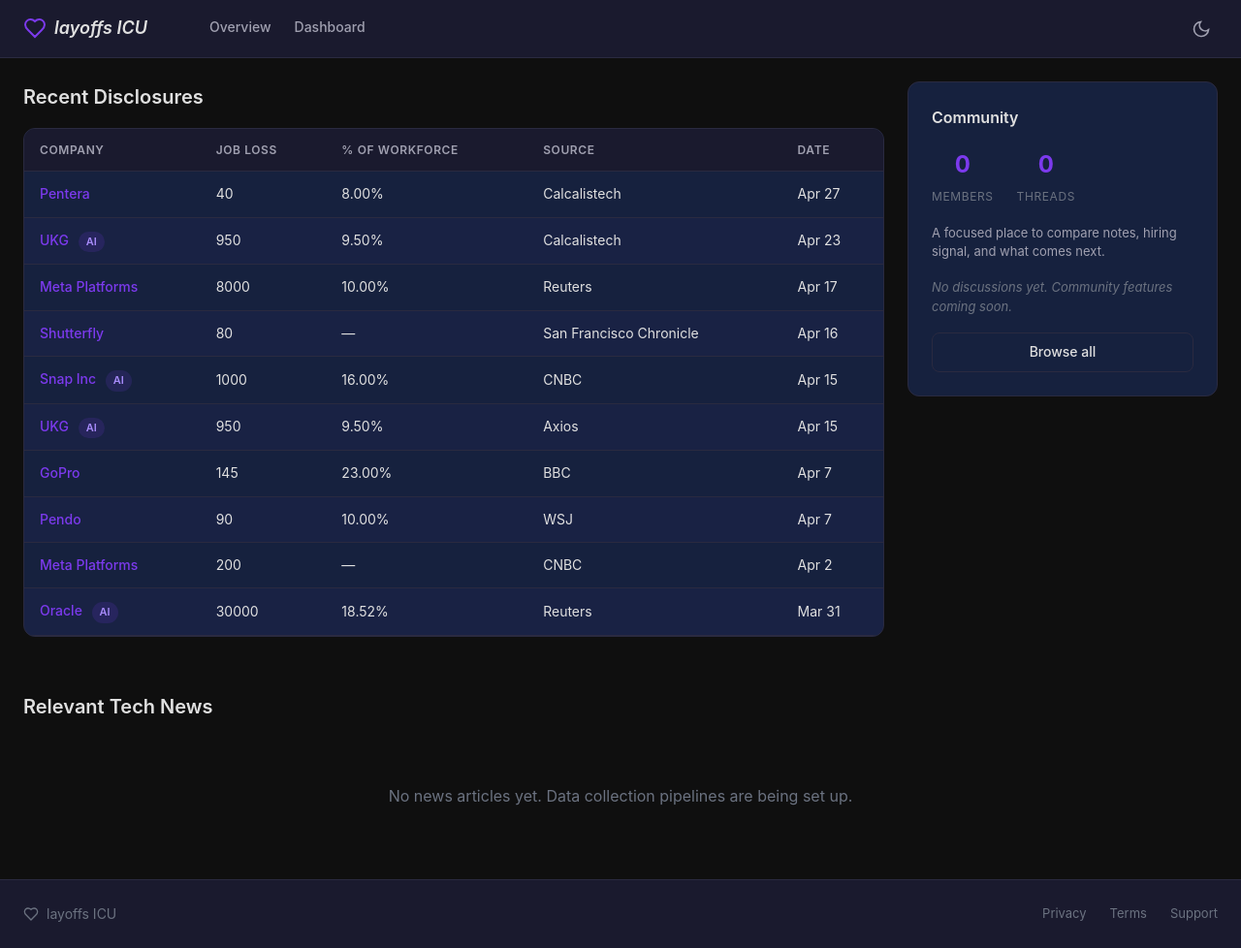
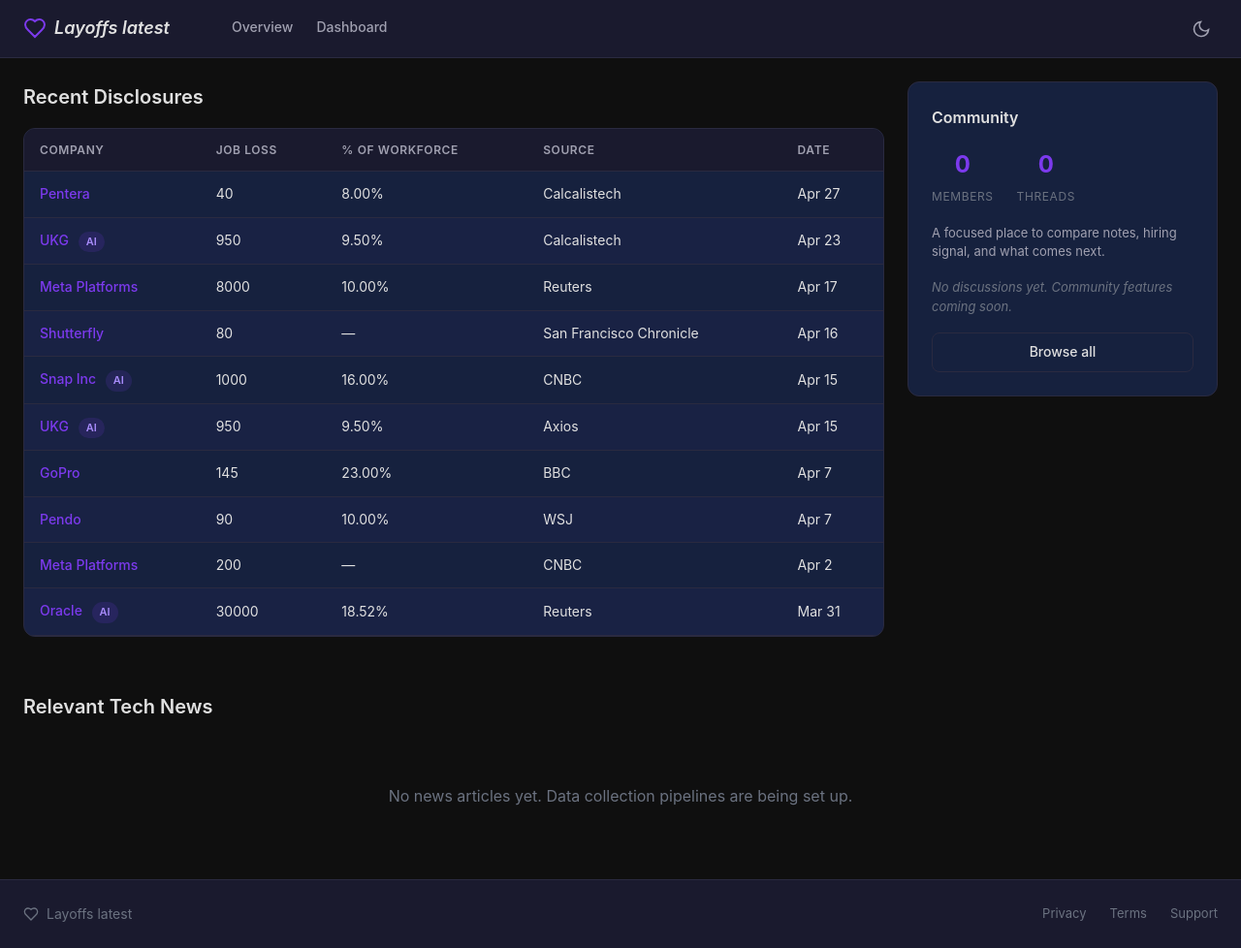
Before and after one commit to rhyw/layoffs, a Django app: page / in a window 1280 px wide. Shown: the whole page at 97% size. Run offline with Django 5.2, Linux system fonts and the light colour scheme; data comes from the database, SQL or seed files in the repository; parts of the project's set-up code (start-up, migrations or seed data) failed here and were passed over.

Commit message:
rename site branding from "layoffs ICU" to "Layoffs latest"
Update site title, header logo, footer brand, and README to use
the new name. Replace placeholder email domain with example.com.

🤖 Generated with [Claude Code](https://claude.com/claude-code)

Co-Authored-By: Claude <noreply@anthropic.com>

```diff
--- a/layoffs/templates/base.html
+++ b/layoffs/templates/base.html
@@ -4,7 +4,7 @@
 <head>
     <meta charset="UTF-8">
     <meta name="viewport" content="width=device-width, initial-scale=1.0">
-    <title>{% block title %}layoffs ICU{% endblock %}</title>
+    <title>{% block title %}Layoffs latest{% endblock %}</title>
     <link rel="stylesheet" href="{% static 'css/style.css' %}">
     <script src="{% static 'js/theme.js' %}" defer></script>
     {% block extra_head %}{% endblock %}
@@ -17,7 +17,7 @@
                 <svg width="24" height="24" viewBox="0 0 24 24" fill="none" stroke="currentColor" stroke-width="2" class="header__logo-icon">
                     <path d="M19 14c1.49-1.46 3-3.21 3-5.5A5.5 5.5 0 0 0 16.5 3c-1.76 0-3 .5-4.5 2-1.5-1.5-2.74-2-4.5-2A5.5 5.5 0 0 0 2 8.5c0 2.3 1.5 4.05 3 5.5l7 7Z"/>
                 </svg>
-                <span class="header__logo-text">layoffs ICU</span>
+                <span class="header__logo-text">Layoffs latest</span>
             </a>
             <nav class="header__nav" role="navigation">
                 <a href="{% url 'home' %}" class="header__nav-link">Overview</a>
@@ -46,12 +46,12 @@
                 <svg width="16" height="16" viewBox="0 0 24 24" fill="none" stroke="currentColor" stroke-width="2">
                     <path d="M19 14c1.49-1.46 3-3.21 3-5.5A5.5 5.5 0 0 0 16.5 3c-1.76 0-3 .5-4.5 2-1.5-1.5-2.74-2-4.5-2A5.5 5.5 0 0 0 2 8.5c0 2.3 1.5 4.05 3 5.5l7 7Z"/>
                 </svg>
-                <span>layoffs ICU</span>
+                <span>Layoffs latest</span>
             </div>
             <div class="footer__links">
                 <a href="#">Privacy</a>
                 <a href="#">Terms</a>
-                <a href="mailto:support@layoffs.icu">Support</a>
+                <a href="mailto:support@example.com">Support</a>
             </div>
         </div>
     </footer>
--- a/layoffs/templates/dashboard.html
+++ b/layoffs/templates/dashboard.html
@@ -1,7 +1,7 @@
 {% extends "base.html" %}
 {% load static %}
 
-{% block title %}Dashboard - layoffs ICU{% endblock %}
+{% block title %}Dashboard - Layoffs latest{% endblock %}
 
 {% block extra_head %}
 <script src="https://cdn.jsdelivr.net/npm/chart.js@4.4.7/dist/chart.umd.min.js" defer></script>
```
Also changed, not shown: README.md.
